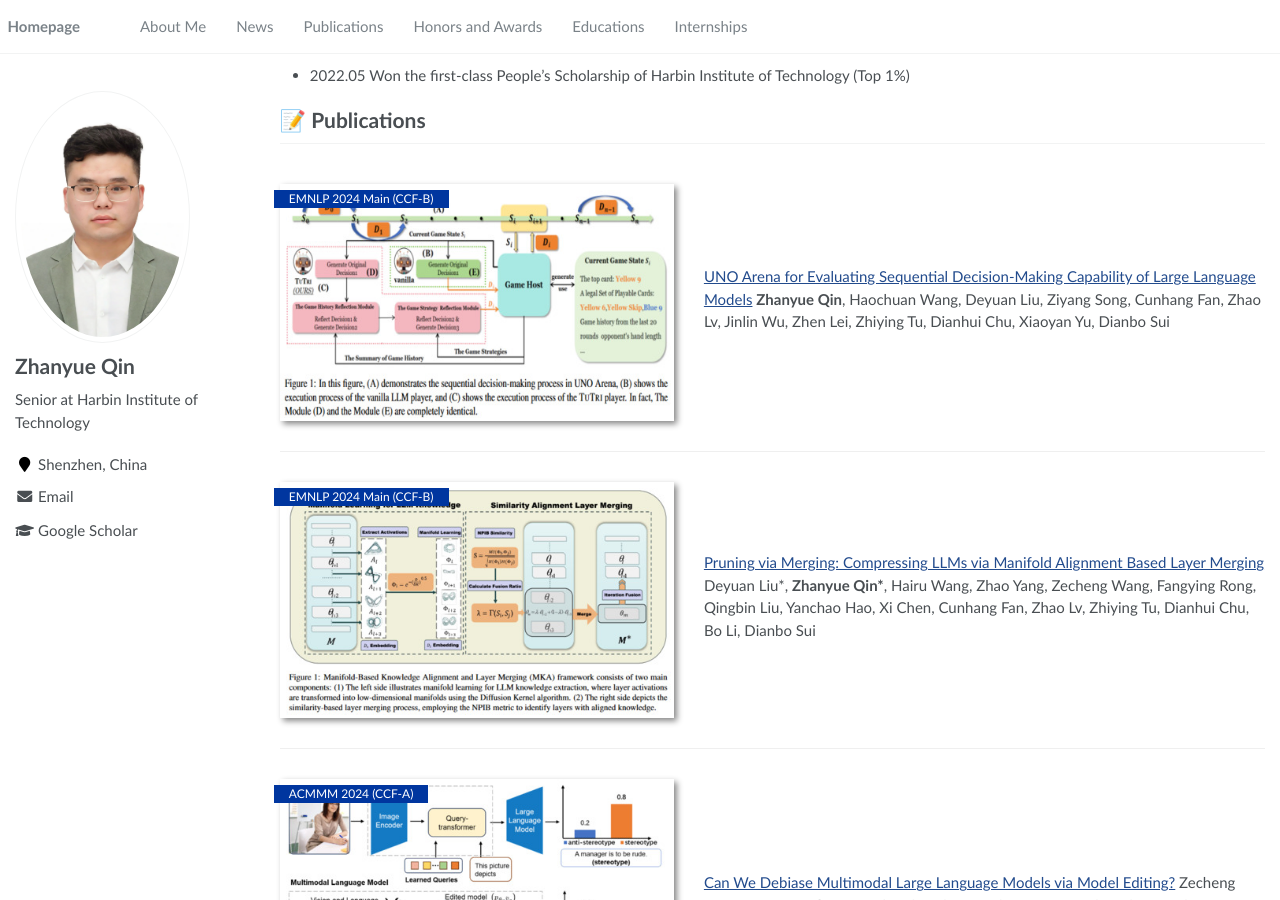
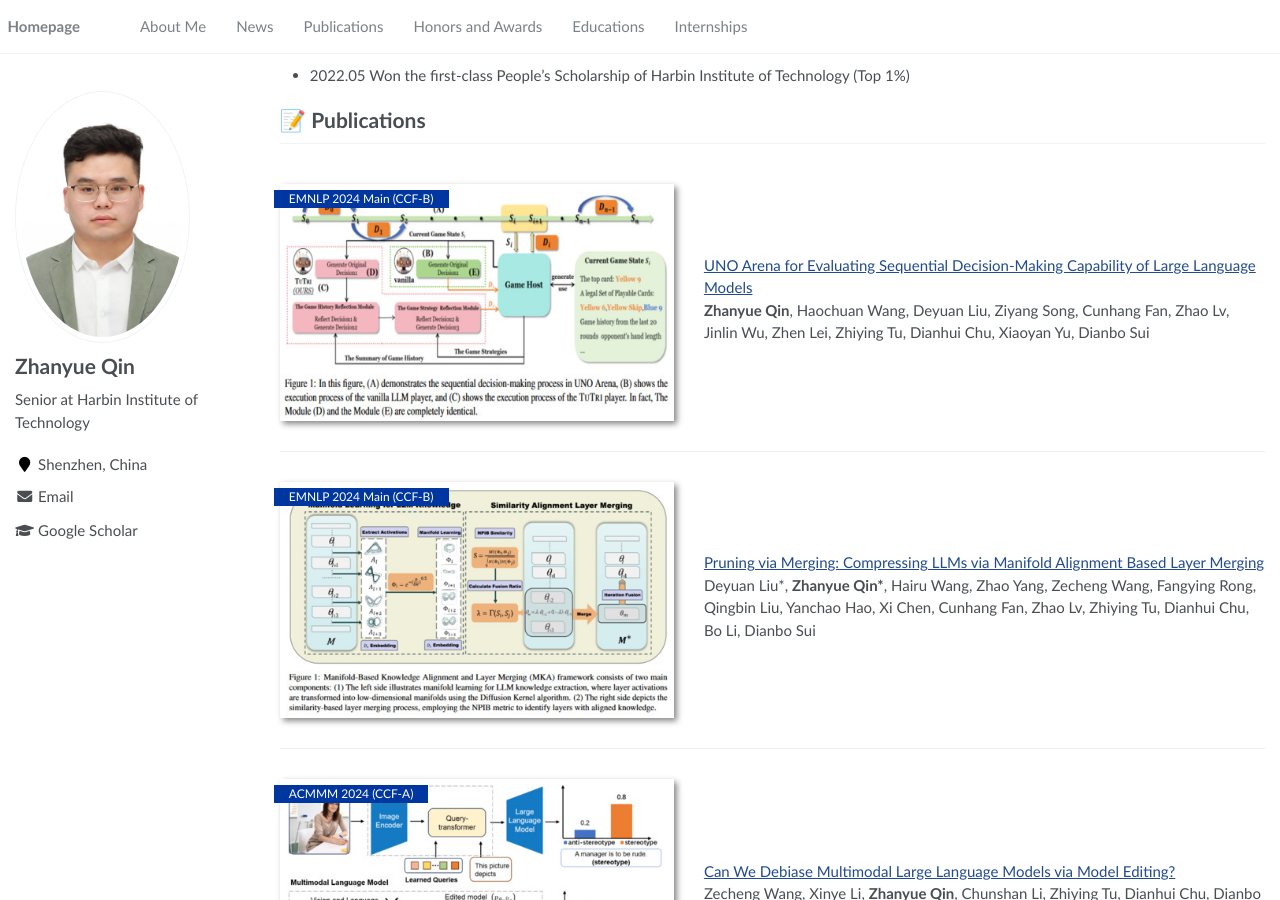
Before and after one commit to hrwang00/HairuWang.github.io, a Jekyll site: the page built from _pages/about.md, in a window 1280 px wide and 900 px high, scrolled down 313 px. Built offline with Jekyll 4.4.1, drawn with Linux system fonts in a browser that asks for light colours.

Commit message:
Update about.md

```diff
--- a/_pages/about.md
+++ b/_pages/about.md
@@ -31,21 +31,21 @@ redirect_from:
 
 <div class='paper-box'><div class='paper-box-image'><div><div class="badge">EMNLP 2024 Main (CCF-B)</div><img src='images/paper_1.jpg' alt="sym" width="100%"></div></div>
 <div class='paper-box-text' markdown="1">
-[UNO Arena for Evaluating Sequential Decision-Making Capability of Large Language Models](https://arxiv.org/pdf/2406.16382)
+[UNO Arena for Evaluating Sequential Decision-Making Capability of Large Language Models](https://arxiv.org/pdf/2406.16382)<br>
 **Zhanyue Qin**, Haochuan Wang, Deyuan Liu, Ziyang Song, Cunhang Fan, Zhao Lv, Jinlin Wu, Zhen Lei, Zhiying Tu, Dianhui Chu, Xiaoyan Yu, Dianbo Sui
 </div>
 </div>
 
 <div class='paper-box'><div class='paper-box-image'><div><div class="badge">EMNLP 2024 Main (CCF-B)</div><img src='images/paper_2.jpg' alt="sym" width="100%"></div></div>
 <div class='paper-box-text' markdown="1">
-[Pruning via Merging: Compressing LLMs via Manifold Alignment Based Layer Merging](https://arxiv.org/pdf/2406.16330)
+[Pruning via Merging: Compressing LLMs via Manifold Alignment Based Layer Merging](https://arxiv.org/pdf/2406.16330)<br>
 Deyuan Liu\*, **Zhanyue Qin\***, Hairu Wang, Zhao Yang, Zecheng Wang, Fangying Rong, Qingbin Liu, Yanchao Hao, Xi Chen, Cunhang Fan, Zhao Lv, Zhiying Tu, Dianhui Chu, Bo Li, Dianbo Sui
 </div>
 </div>
 
 <div class='paper-box'><div class='paper-box-image'><div><div class="badge">ACMMM 2024 (CCF-A)</div><img src='images/paper_3.jpg' alt="sym" width="100%"></div></div>
 <div class='paper-box-text' markdown="1">
-[Can We Debiase Multimodal Large Language Models via Model Editing?](https://openreview.net/pdf?id=ybqqGTWuhj)
+[Can We Debiase Multimodal Large Language Models via Model Editing?](https://openreview.net/pdf?id=ybqqGTWuhj)<br>
 Zecheng Wang, Xinye Li, **Zhanyue Qin**, Chunshan Li, Zhiying Tu, Dianhui Chu, Dianbo Sui
 </div>
 </div>
```
